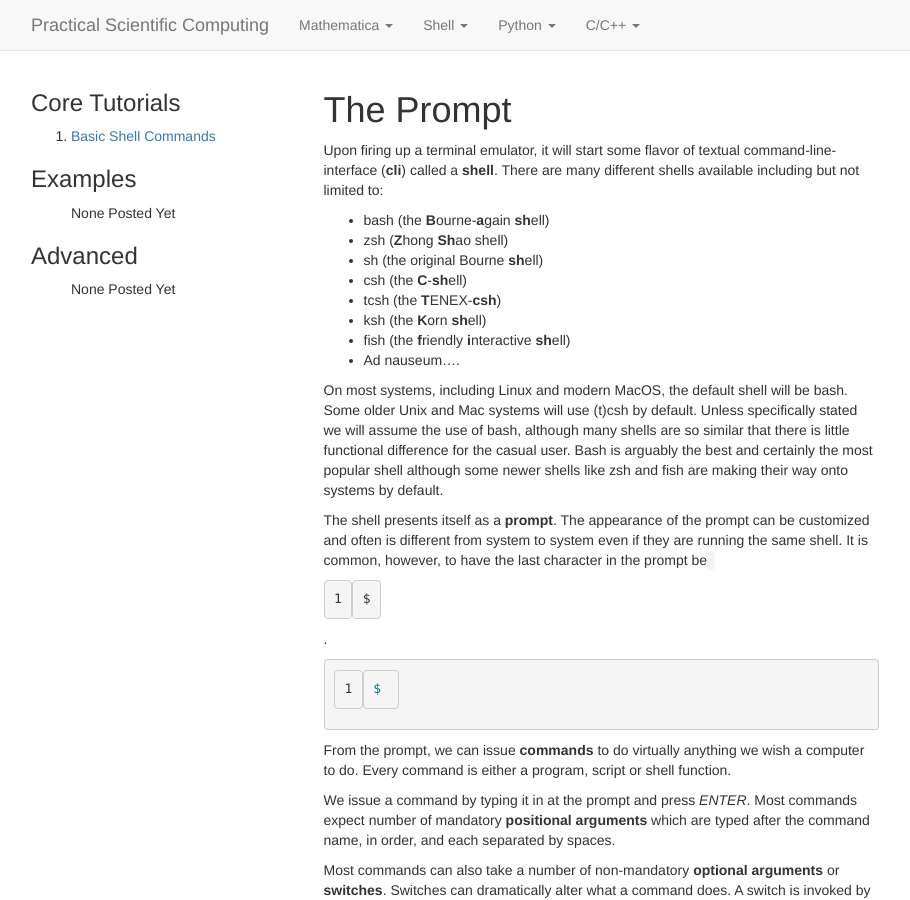
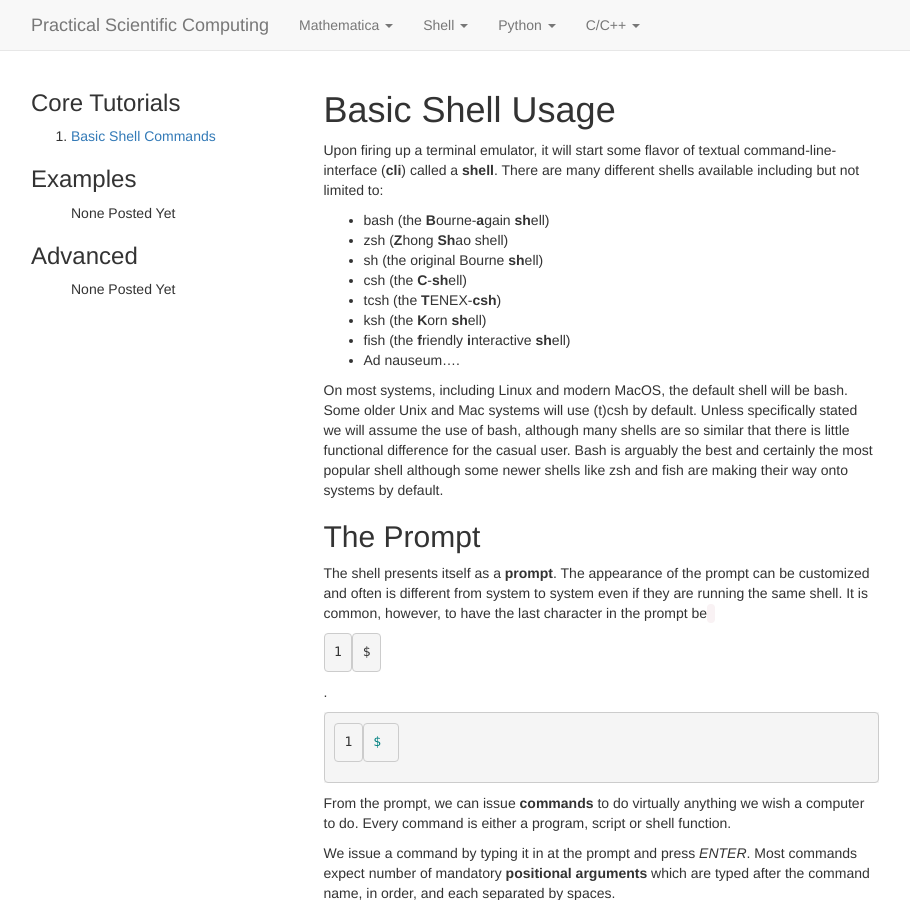
Before and after one commit to practical-scientific-computing/practical-scientific-computing.github.io, a Jekyll site: the page built from shell/01-basics.md, in a window 1280 px wide and 900 px high. Shown: the whole window, without its empty margins (39-949 px from the left). Built offline with Jekyll 4.4.1, drawn with Linux system fonts in a browser that asks for light colours; nearby versions of some CDN libraries.

Commit message:
Kramdown highlighter fixes.

```diff
--- a/_config.yml
+++ b/_config.yml
@@ -75,6 +75,7 @@
   syntax_highlighter: rouge
   syntax_highlighter_opts:
       line_numbers: false
+      css_class: 'highlight'
       wrap: true
 
   enable_coderay:   false
--- a/shell/01-basics.md
+++ b/shell/01-basics.md
@@ -6,7 +6,7 @@
 type: tutorial
 ---
 
-# The Prompt
+# Basic Shell Usage
 
 Upon firing up a terminal emulator, it will start some flavor of textual
 command-line-interface (**cli**) called a **shell**. There are many
```
Also changed, not shown: other parts of shell/01-basics.md (+2 -0 lines).
